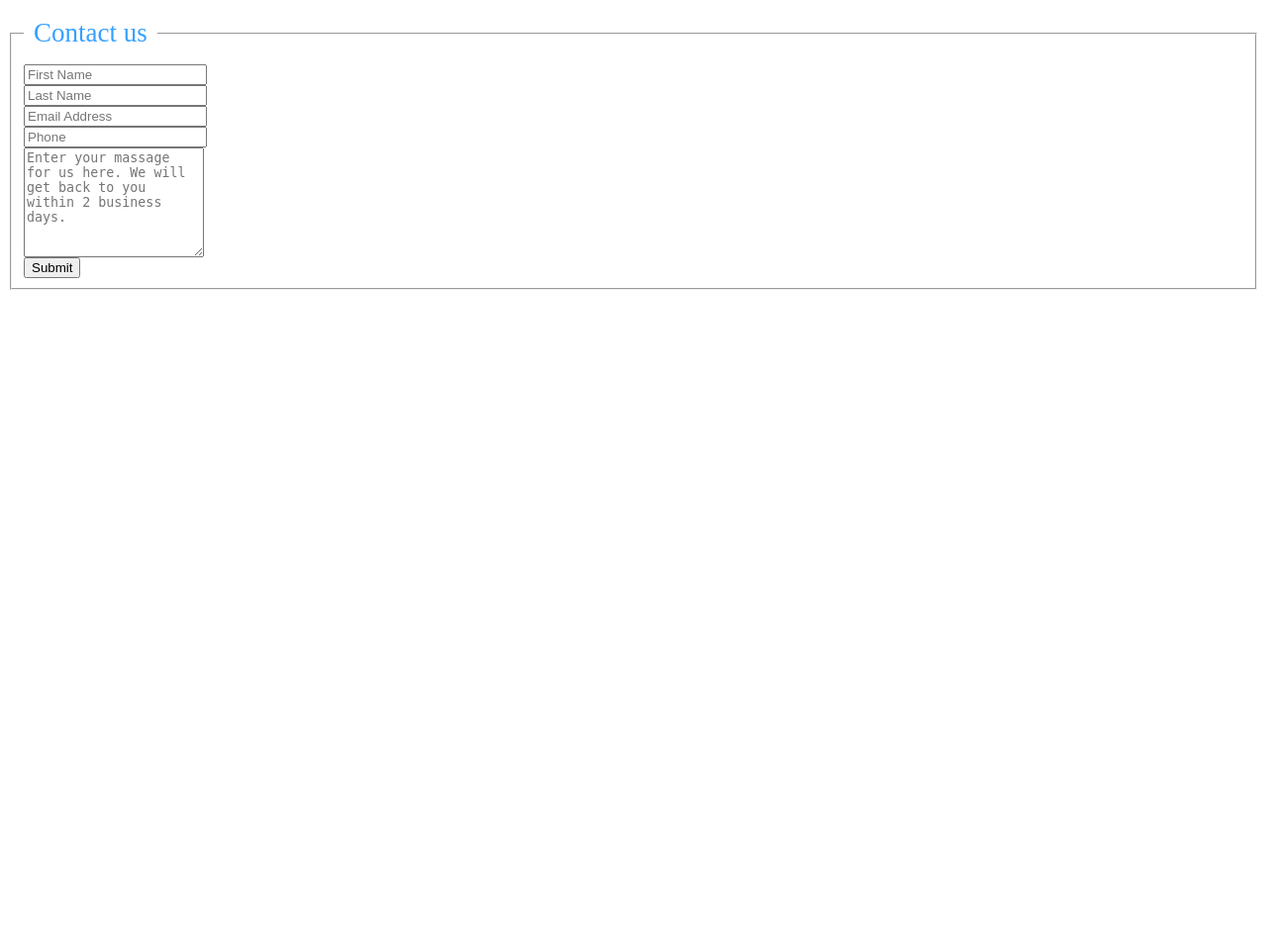
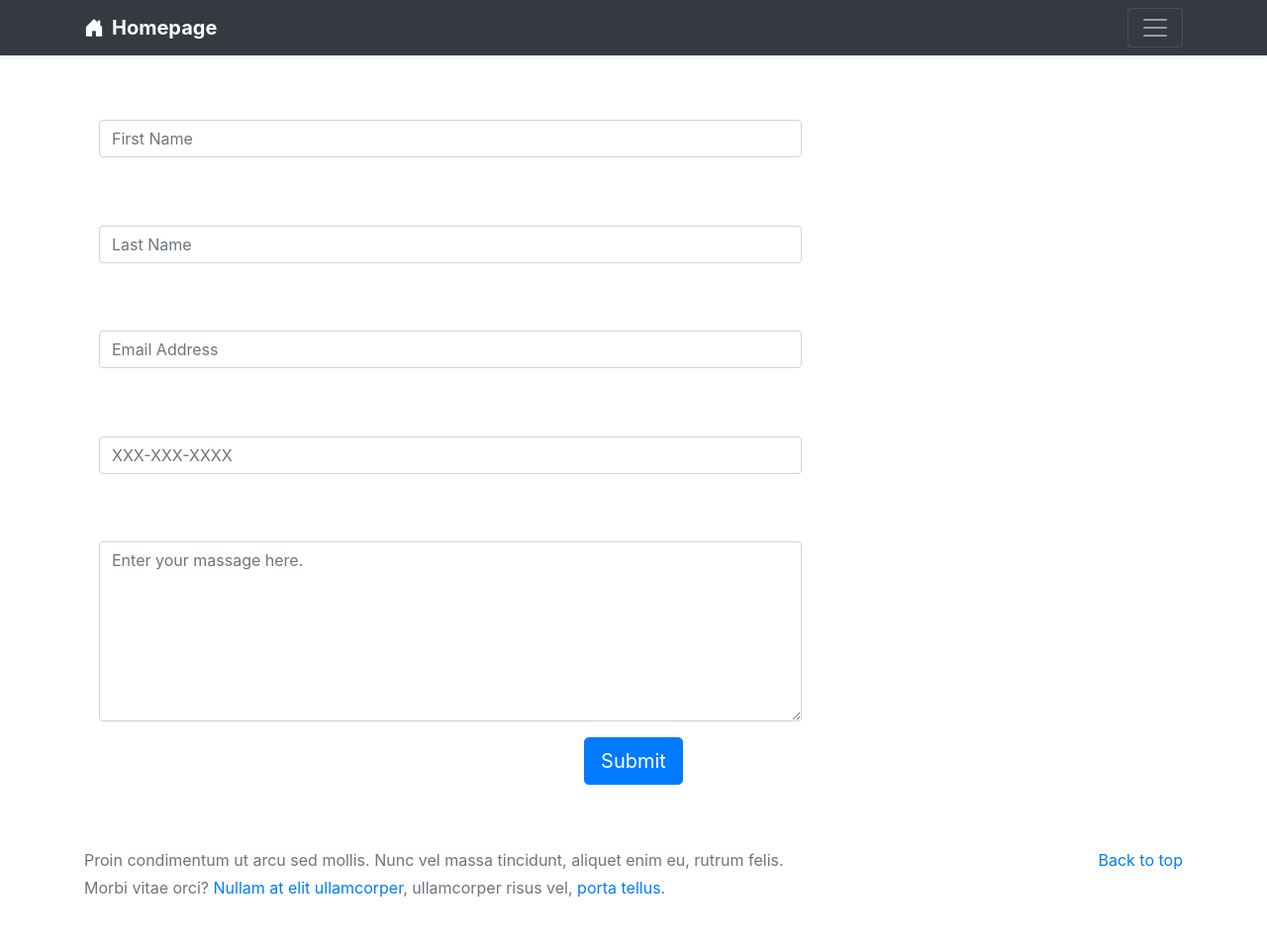
Before and after one commit to PhilBug/django-blog, a Django app: page /contact in a window 1280 px wide. Shown: the whole page at 99% size. Before the commit the page ends 293 px from the top, so only its background shows below. Run offline with Django 3.2, Linux system fonts and the light colour scheme; some libraries are stand-ins or nearby versions.

Commit message:
improve contact_form, add email api, add more info to readme

```diff
--- /dev/null
+++ b/blog/static/css/contact_form.css
@@ -0,0 +1,10 @@
+.header {
+  color: #36A0FF;
+  font-size: 27px;
+  padding: 10px;
+}
+
+.bigicon {
+  font-size: 35px;
+  color: #36A0FF;
+}
--- a/pages/urls.py
+++ b/pages/urls.py
@@ -6,4 +6,5 @@
     path('', views.index, name='index'),
     path('about', views.about, name='about'),
     path('contact', views.contact, name='contact'),
+    path('sendmail', views.sendmail, name='sendmail'),
 ]
--- a/pages/views.py
+++ b/pages/views.py
@@ -1,5 +1,8 @@
 from django.shortcuts import render
 from posts.models import Post
+from sendgrid import SendGridAPIClient
+from sendgrid.helpers.mail import (From, To, PlainTextContent, Mail)
+from os import environ
 
 
 def index(request):
@@ -17,3 +20,20 @@
 
 def contact(request):
     return render(request, 'pages/contact_form.html')
+
+
+def sendmail(request):
+    sendgrid_client = SendGridAPIClient(
+        api_key=environ.get('SENDGRID_API_KEY'))
+    from_email = From(environ.get('ADMIN_EMAIL'))
+    to_email = To(environ.get('ADMIN_EMAIL'))
+    subject = request.POST['fname'] + ' ' + \
+        request.POST['lname'] + ' - phone num: ' + request.POST['phone']
+    plain_text_content = PlainTextContent(
+        request.POST['message']
+    )
+    message = Mail(from_email, to_email, subject, plain_text_content)
+    response = sendgrid_client.send(message=message)
+    print(response)
+
+    return render(request, 'pages/contact_form.html', {'email_sent': True})
--- a/requirements.txt
+++ b/requirements.txt
@@ -3,6 +3,8 @@
 autopep8==1.5.4
 Django==3.1.4
 flake8==3.8.4
+future==0.18.2
+gunicorn==20.0.4
 isort==5.7.0
 lazy-object-proxy==1.4.3
 mccabe==0.6.1
@@ -15,8 +17,11 @@
 pylint-django==2.4.2
 pylint-plugin-utils==0.6
 python-dotenv==0.15.0
+python-http-client==3.3.1
 pytz==2020.5
+sendgrid==6.5.0
 six==1.15.0
 sqlparse==0.4.1
+starkbank-ecdsa==1.1.0
 toml==0.10.2
 wrapt==1.12.1
--- a/templates/pages/about.html
+++ b/templates/pages/about.html
@@ -14,10 +14,6 @@
       <p class="lead text-muted">Maecenas fringilla ornare nisl, quis vulputate enim congue sed.
         Sed et fermentum mi, in dapibus felis.Nunc dapibus velit quis eros rhoncus imperdiet.
         Aliquam a dapibus enim. Pellentesque convallis bibendum lectus, a lacinia mi ullamcorper quis.</p>
-      <!-- <p>
-        <a href="#" class="btn btn-primary my-2">Main call to action</a>
-        <a href="#" class="btn btn-secondary my-2">Secondary action</a>
-      </p> -->
     </div>
   </section>
 
--- a/templates/pages/contact_form.html
+++ b/templates/pages/contact_form.html
@@ -1,50 +1,65 @@
+{% extends 'base.html' %}
+
+{% load static %}
+
+{% block content %}
+
+<link rel="stylesheet" href="{% static 'css/contact_form.css' %}">
+
 <div class="container">
   <div class="row">
     <div class="col-md-12">
       <div class="well well-sm">
-        <form class="form-horizontal" method="post">
+        <form action="{% url 'sendmail' %}" class="form-horizontal" method="POST">
+          {% csrf_token %}
           <fieldset>
-            <legend class="text-center header">Contact us</legend>
+            <legend class="black text-center header">Contact us</legend>
 
             <div class="form-group">
               <span class="col-md-1 col-md-offset-2 text-center"><i class="fa fa-user bigicon"></i></span>
               <div class="col-md-8">
-                <input id="fname" name="name" type="text" placeholder="First Name" class="form-control">
+                <input id="fname" name="fname" type="text" placeholder="First Name" class="form-control"
+                  required="true">
               </div>
             </div>
             <div class="form-group">
               <span class="col-md-1 col-md-offset-2 text-center"><i class="fa fa-user bigicon"></i></span>
               <div class="col-md-8">
-                <input id="lname" name="name" type="text" placeholder="Last Name" class="form-control">
+                <input id="lname" name="lname" type="text" placeholder="Last Name" class="form-control" required="true">
               </div>
             </div>
 
             <div class="form-group">
               <span class="col-md-1 col-md-offset-2 text-center"><i class="fa fa-envelope-o bigicon"></i></span>
               <div class="col-md-8">
-                <input id="email" name="email" type="text" placeholder="Email Address" class="form-control">
+                <input id="email" name="email" type="email" placeholder="Email Address" class="form-control"
+                  required="true">
               </div>
             </div>
 
             <div class="form-group">
               <span class="col-md-1 col-md-offset-2 text-center"><i class="fa fa-phone-square bigicon"></i></span>
               <div class="col-md-8">
-                <input id="phone" name="phone" type="text" placeholder="Phone" class="form-control">
+                <input id="phone" name="phone" type="tel" class="form-control" pattern="[0-9]{3}-[0-9]{3}-[0-9]{4}"
+                  placeholder="XXX-XXX-XXXX" required="true">
               </div>
             </div>
 
             <div class="form-group">
               <span class="col-md-1 col-md-offset-2 text-center"><i class="fa fa-pencil-square-o bigicon"></i></span>
               <div class="col-md-8">
-                <textarea class="form-control" id="message" name="message"
-                  placeholder="Enter your massage for us here. We will get back to you within 2 business days."
-                  rows="7"></textarea>
+                <textarea class="form-control" id="message" name="message" placeholder="Enter your massage here."
+                  rows="7" required="true"></textarea>
               </div>
             </div>
-
+            {% if email_sent %}
+            <div class="alert alert-primary email-alert" role="alert">
+              Thank you for contacting us!
+            </div>
+            {% endif %}
             <div class="form-group">
               <div class="col-md-12 text-center">
-                <button type="submit" class="btn btn-primary btn-lg">Submit</button>
+                <button type="submit" class="email-button btn btn-primary btn-lg">Submit</button>
               </div>
             </div>
           </fieldset>
@@ -54,15 +69,4 @@
   </div>
 </div>
 
-<style>
-  .header {
-    color: #36A0FF;
-    font-size: 27px;
-    padding: 10px;
-  }
-
-  .bigicon {
-    font-size: 35px;
-    color: #36A0FF;
-  }
-</style>
+{% endblock %}
--- a/templates/pages/index.html
+++ b/templates/pages/index.html
@@ -11,9 +11,9 @@
 
   <section class="jumbotron text-center">
     <div class="container">
-      <h1>Album example</h1>
-      <p class="lead text-muted">Something short and leading about the collection below—its contents, the creator,
-        etc. Make it short and sweet, but not too short so folks don’t simply skip over it entirely.</p>
+      <h1>See the posts</h1>
+      <p class="lead text-muted">Pellentesque vulputate vulputate ultricies. Integer vitae suscipit velit. Donec
+        scelerisque, libero eget bibendum efficitur, massa dolor aliquam turpis, at euismod elit orci in risus.</p>
     </div>
   </section>
 
--- a/templates/partials/_footer.html
+++ b/templates/partials/_footer.html
@@ -3,8 +3,9 @@
     <p class="float-right">
       <a href="#">Back to top</a>
     </p>
-    <p>Album example is &copy; Bootstrap, but please download and customize it for yourself!</p>
-    <p>New to Bootstrap? <a href="/">Visit the homepage</a> or read our <a
-        href="../getting-started/introduction/">getting started guide</a>.</p>
+    <p>Proin condimentum ut arcu sed mollis. Nunc vel massa tincidunt, aliquet enim eu, rutrum felis.</p>
+    <p>Morbi vitae orci? <a href="/">Nullam at elit ullamcorper</a>, ullamcorper risus vel, <a
+        href="https://www.lipsum.com/">porta
+        tellus</a>.</p>
   </div>
 </footer>
--- a/templates/partials/_navbar.html
+++ b/templates/partials/_navbar.html
@@ -20,9 +20,8 @@
               </svg>
               {% endif %}
             </a>
-            <p class="text-muted">Add some information about the album below, the author, or any other background
-              context. Make it a few sentences long so folks can pick up some informative tidbits. Then, link them off
-              to some social networking sites or contact information.</p>
+            <p class="text-muted">Ut ut lectus mattis, egestas purus eu, consectetur tortor. Ut interdum enim orci, in
+              varius purus tempus quis. Aenean ante est, hendrerit vitae fringilla vitae, semper in dolor.</p>
           </div>
           <div class="col-sm-4 offset-md-1 py-4">
             <h4 class="text-white">Contact</h4>
```
Also changed, not shown: README.md, 2 other files.
